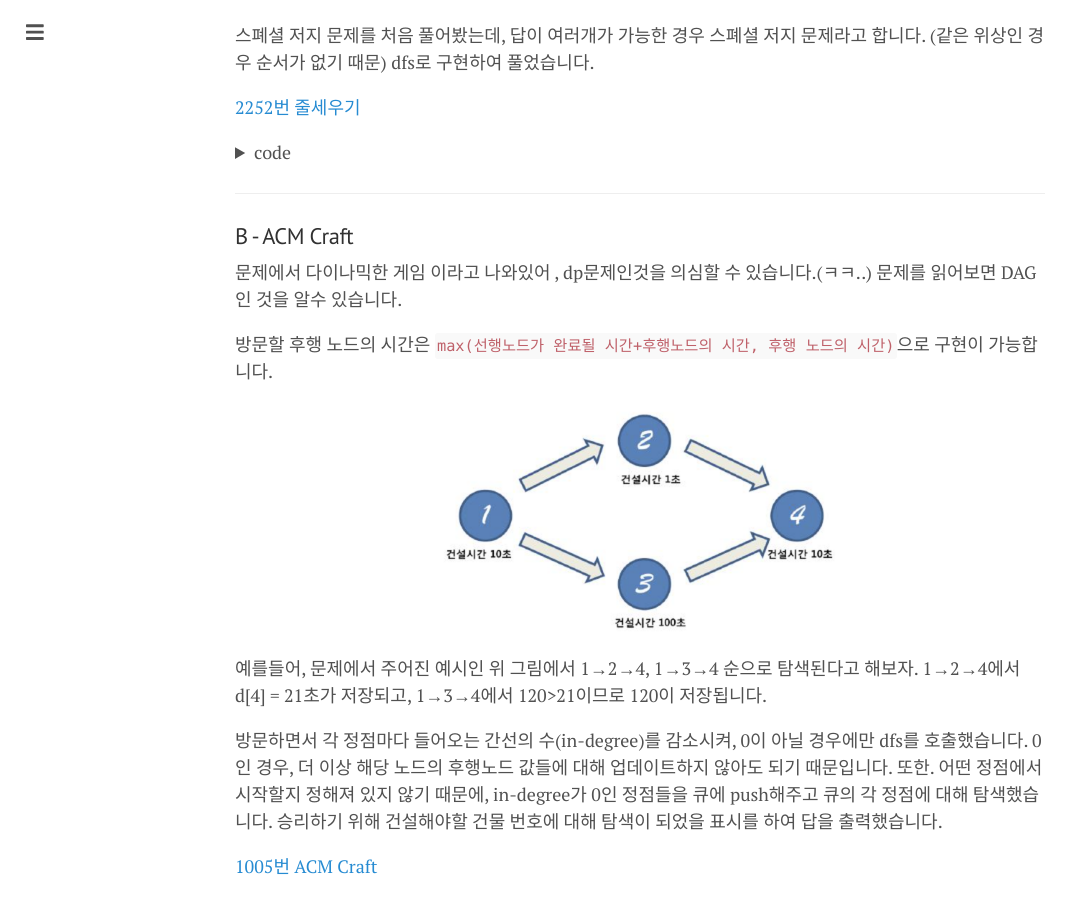
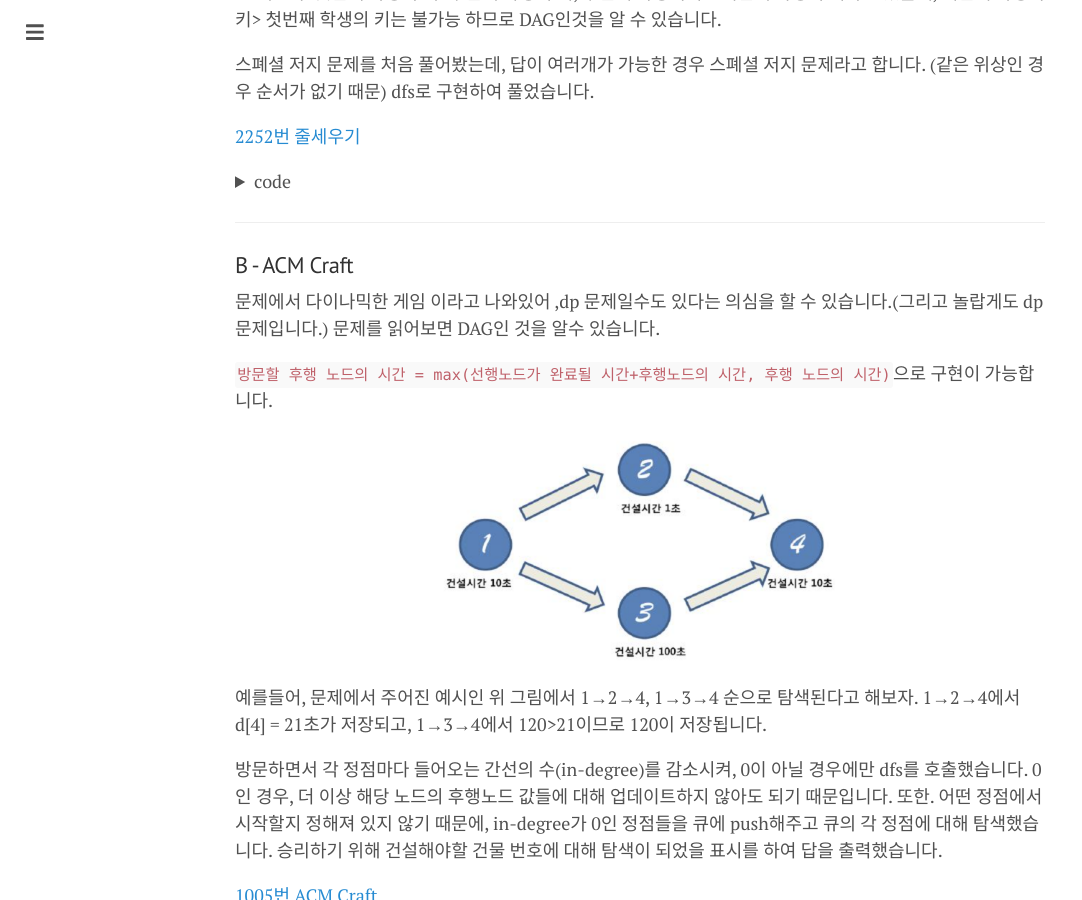
Before and after one commit to changhyeonnam/changhyeonnam.github.io, a Jekyll site: the page built from _posts/2021/2021-08-14-topological_sort.md, in a window 1280 px wide and 900 px high, scrolled down 2685 px. Shown: the whole window, without its empty margins (0-1082 px from the left). Built offline with Jekyll 4.4.1, drawn with Linux system fonts in a browser that asks for light colours; nearby versions of some CDN libraries; comment, search, counter and statistics services are not loaded; some of the changed text lies outside the part shown.

Commit message:
Update 2021-08-14-topological_sort.md

````diff
--- a/_posts/2021/2021-08-14-topological_sort.md
+++ b/_posts/2021/2021-08-14-topological_sort.md
@@ -29,7 +29,7 @@ DAG (Directed Acyclic Graph)는 개별 요소들이 순환하지 않는 비순
   </figure>
 </div>
 
-모든 그래프 dp문제에서 그래프는 DAG입니다.만약 사이클이 있다면 memorization또한 순환적으로 의존하게 되므로 문제가 생깁니다. 또한 위상정렬이 가능하다는 말은 그래프가 DAG라는 말과 동치입니다.
+모든 그래프 dp문제에서 그래프는 DAG입니다.만약 사이클이 있다면 memorization이 순환적으로 의존하게 되므로 문제가 생깁니다. 그리고 위상정렬이 가능하다는 말은 그래프가 DAG라는 말과 동치입니다.
 
 위상정렬의 구현에는 크게 dfs, bfs로 구현하는 두가지 방법이 있습니다. 각 구현의 차이점은 dfs에서는 out-degree가 0인것 부터 정렬하고 , bfs에서는 in-degree가 0인것 부터 정렬하는 차이점이 있습니다.
 
@@ -52,6 +52,7 @@ void dfs(int x){
 
 dfs로 cycle의 유무를 아는 방법 다음과 같습니다. 나가는 간선이 없는 정점들에 대해서 표시를 해두고, 만약 그 간선이 다시 호출되었다면, 역방향으로의 간선이 있으므로 사이클이 있다는것을 알 수 있습니다.
 
+---
 ### BFS로 DAG 구현
 
 ```cpp
@@ -145,9 +146,9 @@ int main(){
 
 ### B - ACM Craft
 
-문제에서 다이나믹한 게임 이라고 나와있어 , dp문제인것을 의심할 수 있습니다.(ㅋㅋ..) 문제를 읽어보면 DAG인 것을 알수 있습니다.
+문제에서 다이나믹한 게임 이라고 나와있어 ,dp 문제일수도 있다는 의심을 할 수 있습니다.(그리고 놀랍게도 dp문제입니다.) 문제를 읽어보면 DAG인 것을 알수 있습니다.
 
-방문할 후행 노드의 시간은 `max(선행노드가 완료될 시간+후행노드의 시간, 후행 노드의 시간)`으로 구현이 가능합니다.
+`방문할 후행 노드의 시간 = max(선행노드가 완료될 시간+후행노드의 시간, 후행 노드의 시간)`으로 구현이 가능합니다.
 
 <div class="center">
   <figure>
````
